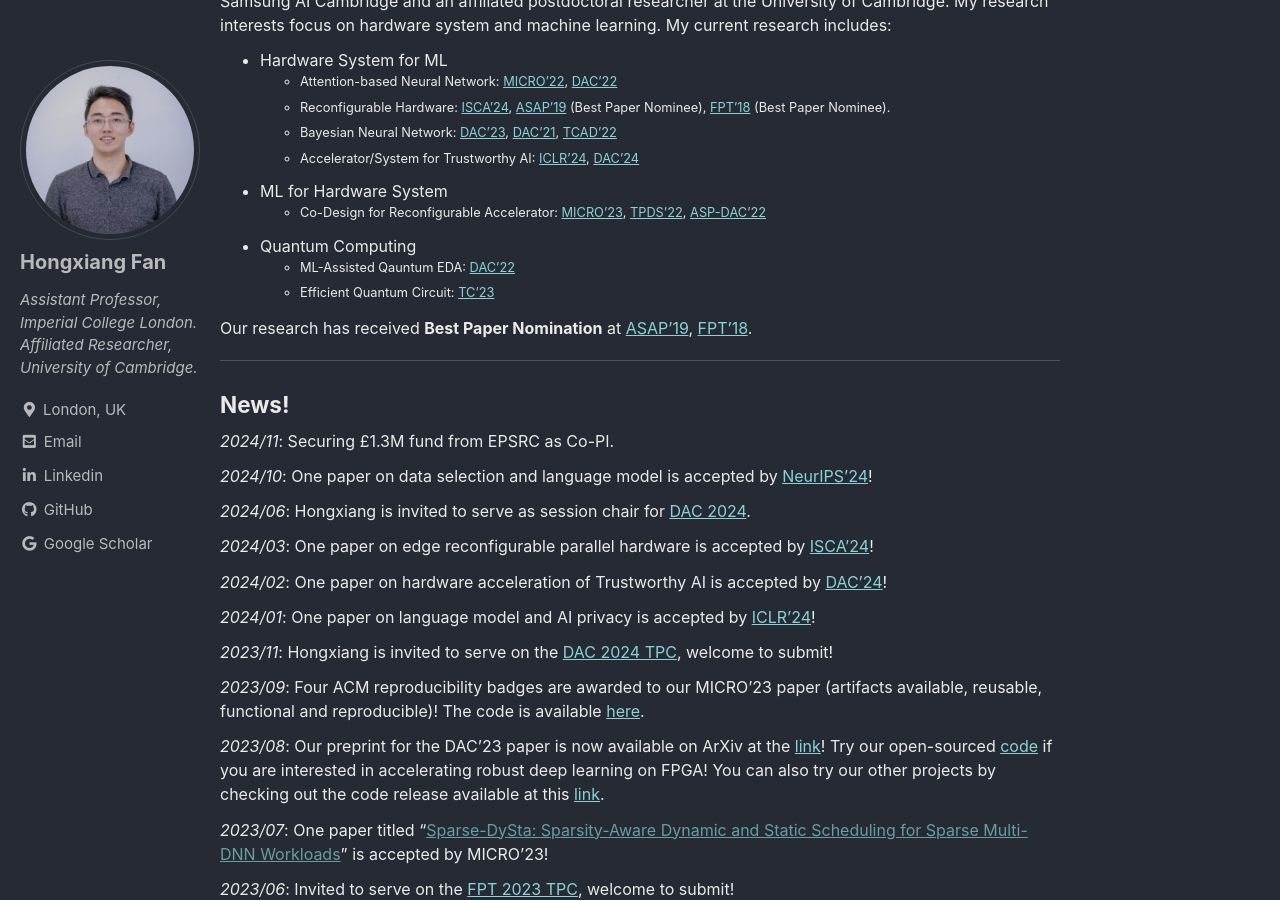
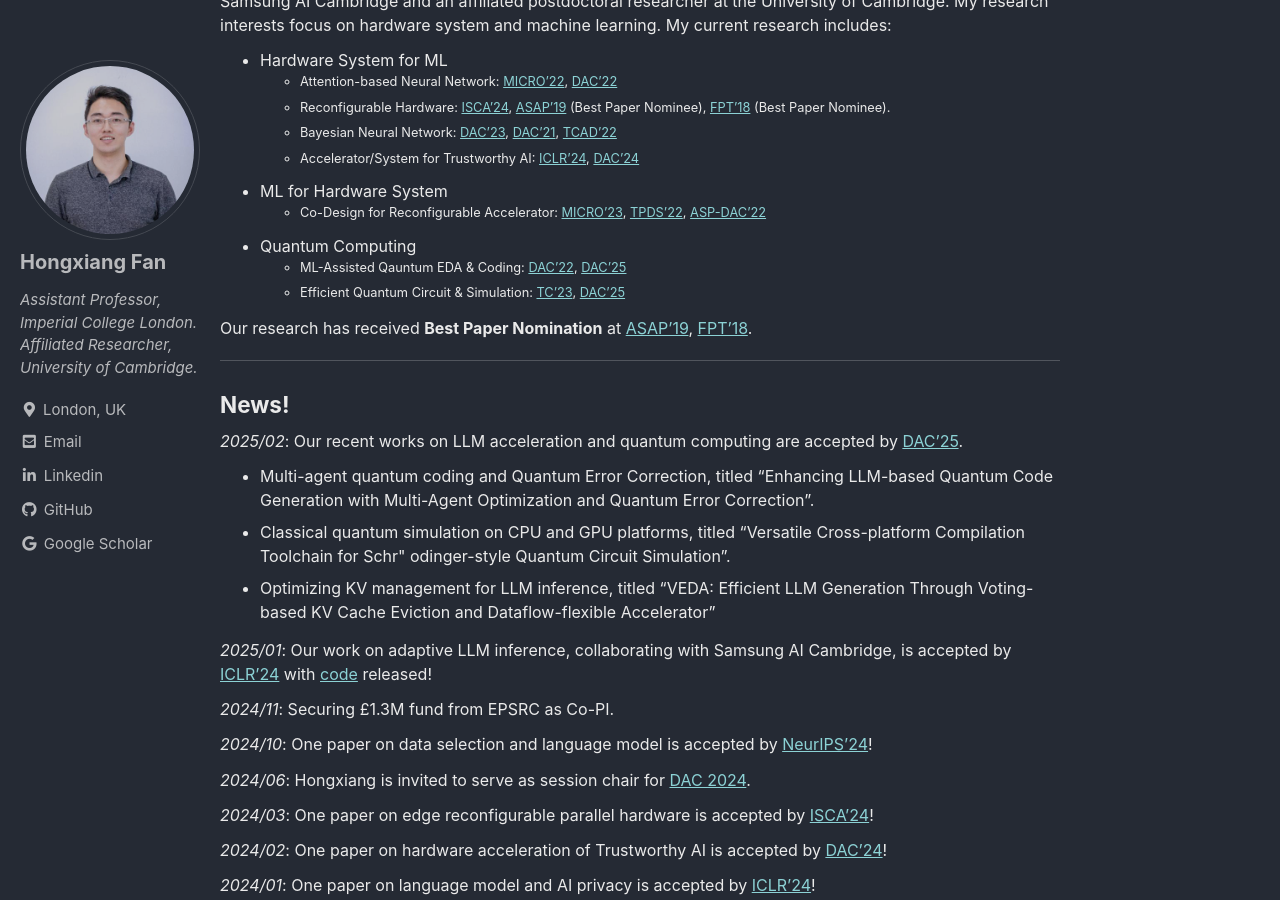
Before and after one commit to os-hxfan/os-hxfan.github.io, a Jekyll site: the page built from index.md, in a window 1280 px wide and 900 px high, scrolled down 207 px. Built offline with Jekyll 4.4.1, drawn with Linux system fonts in a browser that asks for light colours; cached includes are drawn as plain includes; our own code applies the rules of GitHub Pages for plain Markdown files.

Commit message:
April 2025 update

```diff
--- a/index.md
+++ b/index.md
@@ -20,14 +20,21 @@ My research interests focus on hardware system and machine learning. My current
     - Co-Design for Reconfigurable Accelerator: [MICRO'23](https://arxiv.org/pdf/2310.11096.pdf), [TPDS'22](https://ieeexplore.ieee.org/abstract/document/9720069), [ASP-DAC'22](https://arxiv.org/pdf/2111.12787.pdf)
 
 - Quantum Computing
-    - ML-Assisted Qauntum EDA: [DAC'22](https://dl.acm.org/doi/abs/10.1145/3489517.3530403)
-    - Efficient Quantum Circuit: [TC'23](https://ieeexplore.ieee.org/document/9924609/)
+    - ML-Assisted Qauntum EDA & Coding: [DAC'22](https://dl.acm.org/doi/abs/10.1145/3489517.3530403), [DAC'25](https://os-hxfan.github.io/)
+    - Efficient Quantum Circuit & Simulation: [TC'23](https://ieeexplore.ieee.org/document/9924609/), [DAC'25](https://arxiv.org/pdf/2503.19894)
 
 Our research has received **Best Paper Nomination** at [ASAP'19](https://asap2019.csl.cornell.edu/program.html), [FPT'18](http://www.fpt18.sakura.ne.jp/program.html).
 
 ___
 
 ### News!
+
+*2025/02*: Our recent works on LLM acceleration and quantum computing are accepted by [DAC'25](https://www.dac.com/).
+- Multi-agent quantum coding and Quantum Error Correction, titled "Enhancing LLM-based Quantum Code Generation with Multi-Agent Optimization and Quantum Error Correction".
+- Classical quantum simulation on CPU and GPU platforms, titled "Versatile Cross-platform Compilation Toolchain for Schr\" odinger-style Quantum Circuit Simulation".
+- Optimizing KV management for LLM inference, titled "VEDA: Efficient LLM Generation Through Voting-based KV Cache Eviction and Dataflow-flexible Accelerator"
+
+*2025/01*: Our work on adaptive LLM inference, collaborating with Samsung AI Cambridge, is accepted by [ICLR'24](https://arxiv.org/pdf/2410.13461) with [code](https://github.com/SamsungLabs/PMPD) released!
 
 *2024/11*: Securing £1.3M fund from EPSRC as Co-PI.
 
```
